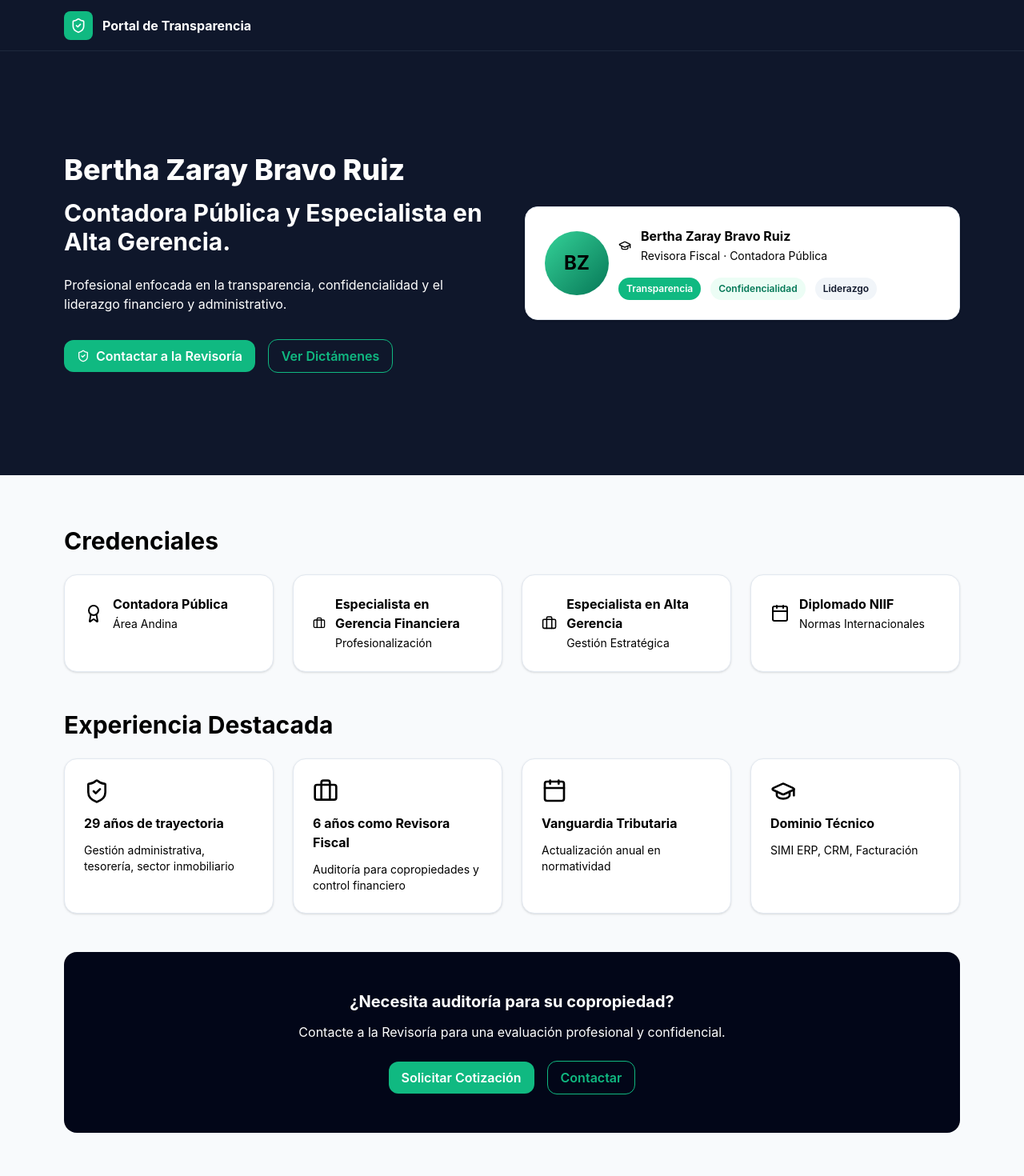
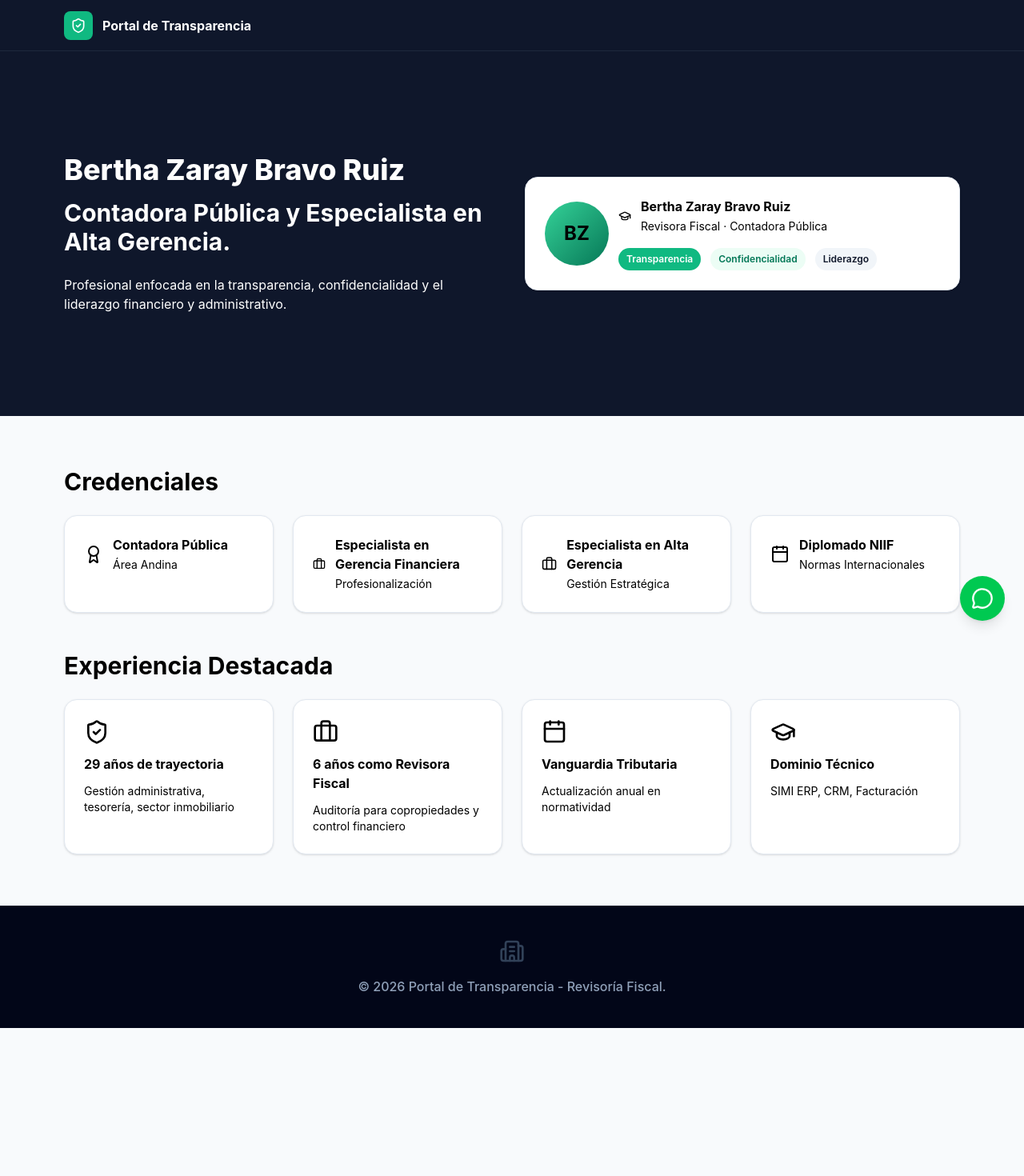
Before and after one commit to jscalderon65/fiscal-audit-transparency-portal, a React (Vite) app: page / in a window 1280 px wide. Shown: the top 1470 px of the page at 80% size. After the commit the page ends 1285 px from the top, so only its background shows below. Built offline with nearby package versions, Linux system fonts and the light colour scheme; no server answers.

Commit message:
feat: boton flotante WhatsApp, profile sin CTAs

```diff
--- a/src/pages/profile/index.tsx
+++ b/src/pages/profile/index.tsx
@@ -1,5 +1,4 @@
 import { H1, H2, Text, Small } from "../../ui/Typography";
-import Button from "../../ui/Button";
 import Card from "../../ui/Card";
 import Badge from "../../ui/Badge";
 import {
@@ -33,13 +32,6 @@
                     Profesional enfocada en la transparencia, confidencialidad y
                     el liderazgo financiero y administrativo.
                   </Text>
-                </div>
-
-                <div className="mt-8 flex items-center gap-4">
-                  <Button variant="primary" leftIcon={ShieldCheck}>
-                    Contactar a la Revisoría
-                  </Button>
-                  <Button variant="outline">Ver Dictámenes</Button>
                 </div>
               </div>
 
@@ -162,20 +154,6 @@
               </Card>
             </div>
           </section>
-
-          {/* CTA */}
-          <section className="bg-slate-950 rounded-2xl p-8 md:p-12 text-center">
-            <div className="text-white text-xl font-bold mb-3">
-              ¿Necesita auditoría para su copropiedad?
-            </div>
-            <Text className="text-white">
-              Contacte a la Revisoría para una evaluación profesional y confidencial.
-            </Text>
-            <div className="mt-6 flex items-center justify-center gap-4">
-              <Button variant="primary">Solicitar Cotización</Button>
-              <Button variant="outline">Contactar</Button>
-            </div>
-          </section>
         </div>
       </main>
     </div>
--- a/src/ui/Layout.tsx
+++ b/src/ui/Layout.tsx
@@ -1,6 +1,7 @@
 import { Outlet } from "react-router-dom";
 import Navbar from "./Navbar";
 import Footer from "./Footer";
+import WhatsAppButton from "./WhatsAppButton";
 
 export interface LayoutProps {
   /** Slot para contenido extra en el navbar */
@@ -15,6 +16,7 @@
         <Outlet />
       </main>
       <Footer />
+      <WhatsAppButton />
     </div>
   );
 }
--- /dev/null
+++ b/src/ui/WhatsAppButton.tsx
@@ -0,0 +1,17 @@
+import { MessageCircle } from "lucide-react";
+
+const WHATSAPP_NUMBER = import.meta.env.VITE_WHATSAPP_NUMBER || "573217722874";
+
+export default function WhatsAppButton() {
+  return (
+    <a
+      href={`https://wa.me/${WHATSAPP_NUMBER}`}
+      target="_blank"
+      rel="noopener noreferrer"
+      className="fixed bottom-6 right-6 z-50 w-14 h-14 rounded-full bg-green-500 text-white shadow-lg hover:bg-green-600 transition-colors flex items-center justify-center"
+      title="Contactar por WhatsApp"
+    >
+      <MessageCircle className="w-7 h-7" />
+    </a>
+  );
+}
```
